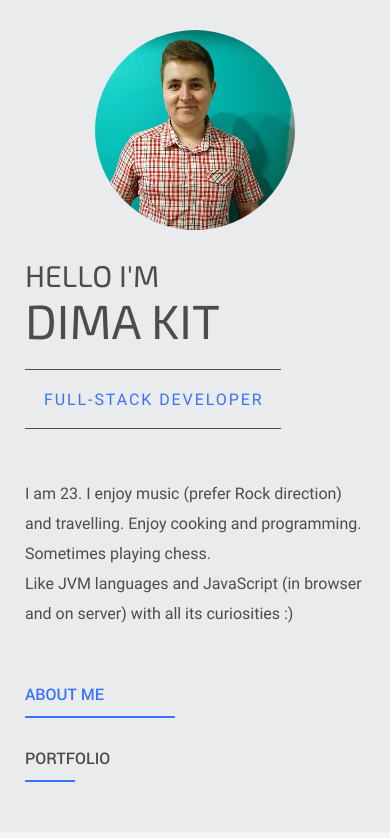
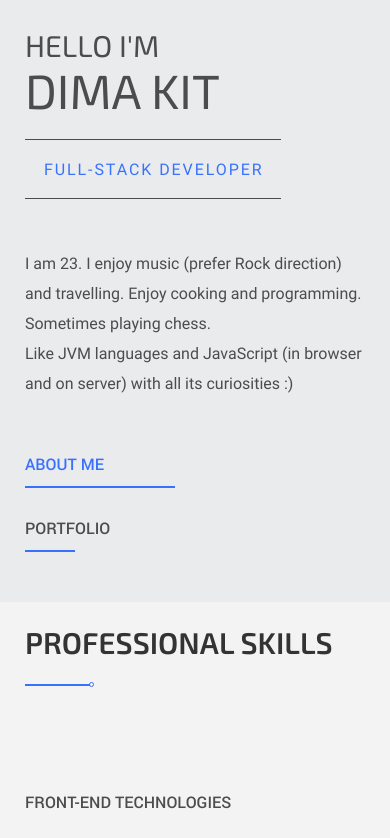
Before and after one commit to v3il/my-visit-card, a Vue app: page /#/about in a window 390 px wide. Shown: the top 838 px of the page. Built offline with nearby package versions, Linux system fonts and the light colour scheme.

Commit message:
Avatar block remake 2

```diff
--- a/src/components/content/ContentHeader.vue
+++ b/src/components/content/ContentHeader.vue
@@ -85,18 +85,17 @@
 
     .header-block__avatar-block {
         padding-left: 30px;
-        display: flex;
-        align-items: center;
+        /*display: flex;*/
+        /*align-items: center;*/
     }
 
     .header-block__avatar {
-        width: 300px;
-        background: url('../../assets/images/avatar.jpg');
-        background-size: cover;
+        width: 350px;
+        background: url('../../assets/images/avatar.png');
         background-repeat: no-repeat;
-        height: 300px;
-        border-radius: 50%;
-        /*border: 4px solid #a7a7a7;*/
+        height: 100%;
+        background-size: 128%;
+        background-position: 24% 100%;
     }
 
     .intro-block {
@@ -189,21 +188,8 @@
     }
 
     @media screen and (max-width: 850px) {
-        .content__header {
-            flex-direction: column;
-            align-items: center;
-        }
-
         .header-block__avatar-block {
-            padding-left: 0;
-            padding-top: 30px;
-        }
-    }
-
-    @media screen and (max-width: 450px) {
-        .header-block__avatar {
-            width: 200px;
-            height: 200px;
+            display: none;
         }
     }
 </style>
```
Also changed, not shown: src/assets/images/avatar.jpg (deleted), 1 other file (tests, documents, lock files or other folders).
